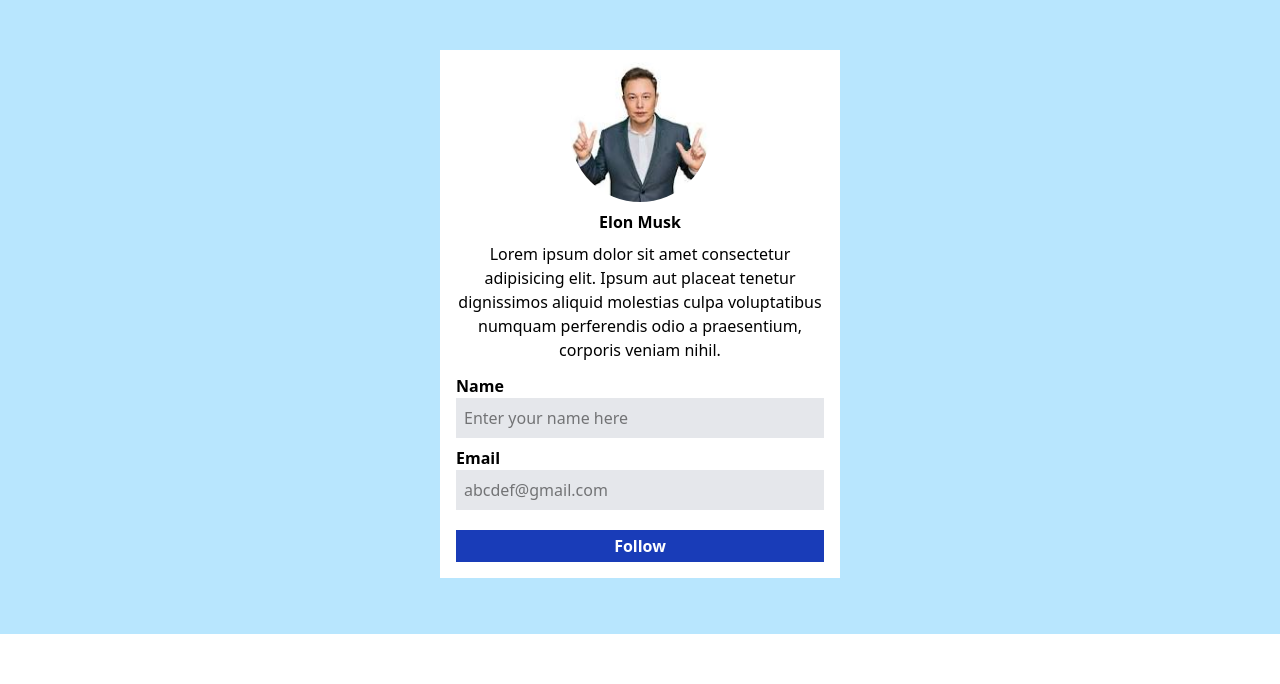
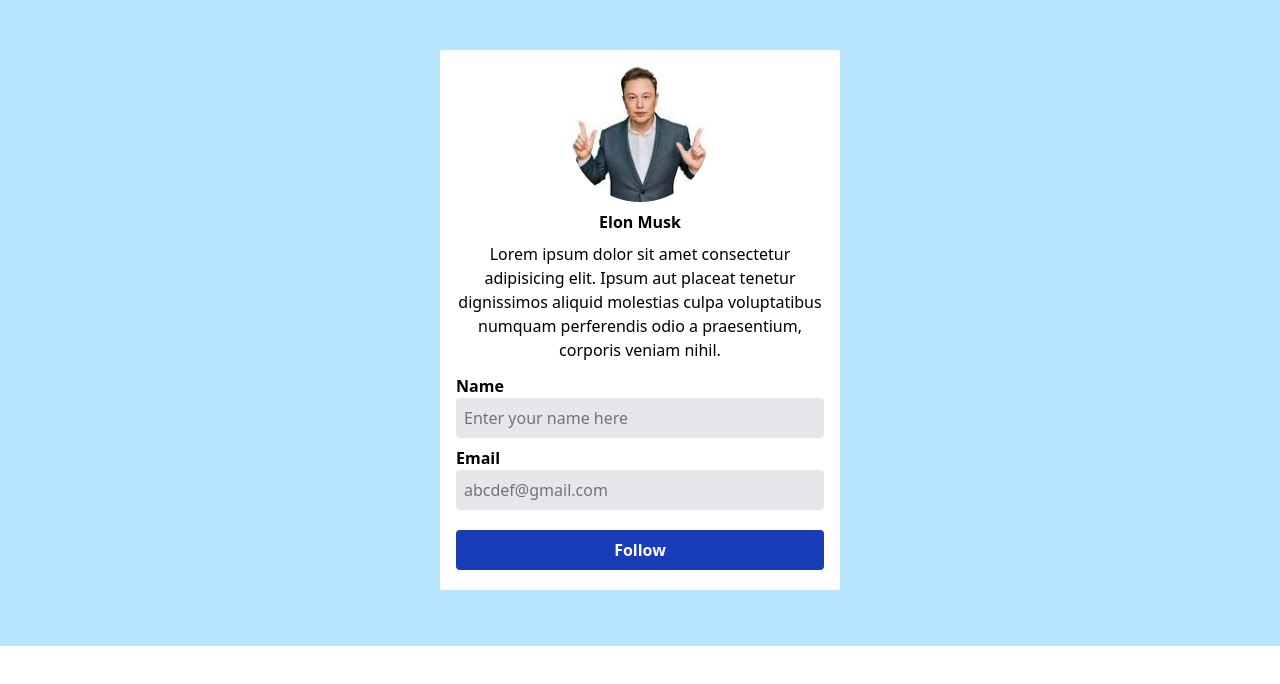
Before and after one commit to code4two/profile-page, a plain HTML site: page index.html in a window 1280 px wide. Shown: the part 70-754 px from the top of the page. Drawn offline with nearby package versions, Linux system fonts and the light colour scheme.

Commit message:
increased input padding & added border radius

```diff
--- a/index.html
+++ b/index.html
@@ -43,7 +43,7 @@
         class="flex items-center justify-center bg-sky-200 bg-opacity-40 sm:py-14"
       >
         <div
-          class="flex flex-col items-center p-4 bg-white h-132 sm:w-100 hover:shadow-xl pt-6 sm:pt-3"
+          class="flex flex-col items-center p-4 bg-white h-135 sm:w-100 hover:shadow-xl pt-6 sm:pt-3"
         >
           <div>
             <img
@@ -67,7 +67,7 @@
               <div class="flex flex-col items-start mb-2">
                 <label for="Username">Name</label>
                 <input
-                  class="bg-gray-200 font-normal p-2 outline-gray-300 w-full data1"
+                  class="bg-gray-200 font-normal p-2 outline-gray-300 w-full data1 rounded-sm"
                   name="Username"
                   value=""
                   id="Username"
@@ -80,7 +80,7 @@
               <div class="flex flex-col items-start mb-5">
                 <label for="email">Email</label>
                 <input
-                  class="bg-gray-200 font-normal p-2 outline-gray-300 w-full data2"
+                  class="bg-gray-200 font-normal p-2 outline-gray-300 w-full data2 rounded-sm"
                   name="Email"
                   value=""
                   id="email"
@@ -91,7 +91,7 @@
                 />
               </div>
               <submit
-                class="bg-blue-800 text-white text-md cursor-pointer p-1 flex justify-center w-full action"
+                class="bg-blue-800 text-white text-md cursor-pointer p-2 flex justify-center w-full action rounded-sm"
                 type="submit"
               >
                 Follow
```
